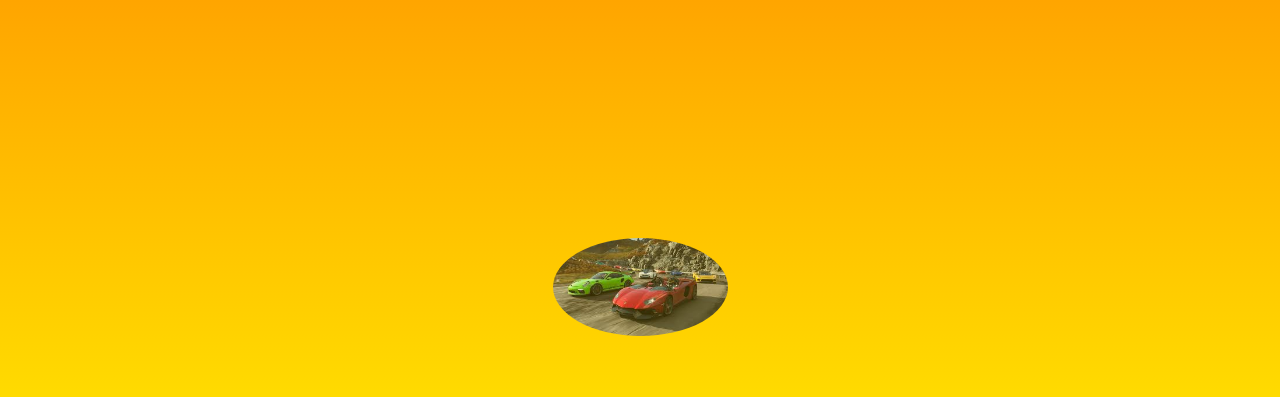
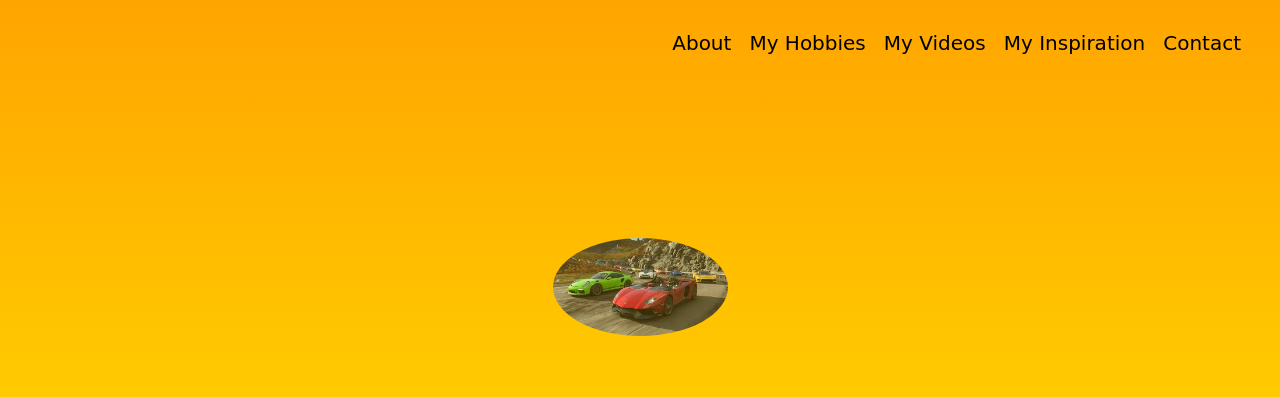
Before and after one commit to EtashDutta/Project-57, a plain HTML site: page index.html in a window 1280 px wide. Shown: the top 397 px of the page. Drawn offline with Linux system fonts and the light colour scheme.

Commit message:
Add files via upload

```diff
--- a/index.html
+++ b/index.html
@@ -1,11 +1,20 @@
 <html>
 
 <head>
+    <link rel="preconnect" href="https://fonts.gstatic.com">
+<link href="https://fonts.googleapis.com/css2?family=Fraunces:ital@1&display=swap" rel="stylesheet">
     <title>Etash Dutta</title>
     <link rel="stylesheet" href="style.css">
 </head>
 
 <body>
+    <ul class="menu">
+        <li class="links">About</li>
+        <li class="links">My Hobbies</li>
+        <li class="links">My Videos</li>
+        <li class="links">My Inspiration</li>
+        <li class="links">Contact</li>
+    </ul>
     <section id="welcome">
         <div class="parallax-inner">
             <img src="GAme.jpg" class="profile">
@@ -15,10 +24,21 @@
     </section>
     <br>
     <section id="bio">
-    <h1>Hi</h1>
+        <h1>Hi</h1>
         <div class="line"></div>
         <p>Forza Horizon 4 is a 2018 racing video game developed by Playground Games and published by Microsoft Studios.[2] It was released on 2 October 2018 on Xbox One and Microsoft Windows after being announced at Xbox's E3 2018 conference.[3][4] An enhanced version of the game was released on Xbox Series X/S on 10 November 2020. The game is set in a fictionalised representation of areas of Great Britain.[2][3][4] It is the fourth Forza Horizon title and eleventh instalment in the Forza series. The game is noted for its introduction of changing seasons to the series, as well as featuring several content-expanding updates which have included new game modes.</p>
     </section>
+
+ <section id="videos">
+        <h1>Videos</h1>
+        <div class="line"></div>
+     <iframe width="600" height="400" src="https://www.youtube.com/embed/nAK1cPXtD9M" frameborder="0" allow="accelerometer; autoplay; clipboard-write; encrypted-media; gyroscope; picture-in-picture" allowfullscreen></iframe>
+     <br>
+     <br>
+     <a href="https://en.wikipedia.org/wiki/Forza_Horizon_4" target="_blank">To Know More About My Favourite Game Click This!</a>
+    </section>
+
+
 </body>
 
 </html>
--- a/style.css
+++ b/style.css
@@ -18,7 +18,7 @@ body{
     top:0;
     bottom:0;
     opacity:0.8;
-
+   font-family: 'Fraunces', serif;
     display:table;
     width:100%;
 }
@@ -57,3 +57,29 @@ p{
     font-size:17px;
     line-height:1.3;
 }
+.menu {
+    list-style: none;
+    font-family: cursive;
+    position: absolute;
+    top: 10px;
+    right: 30px;
+    z-index: 10;
+    cursor: pointer;
+}
+
+.links {
+    float: left;
+    color:black;
+    padding-top: 5px;
+    padding-bottom: 5px;
+    padding-left: 9px;
+    padding-right: 9px;
+font-size:20px;
+}
+.links:hover{
+    background-color:firebrick;
+}
+#videos{
+    text-align:center;
+    background-color:gold;
+}
```
